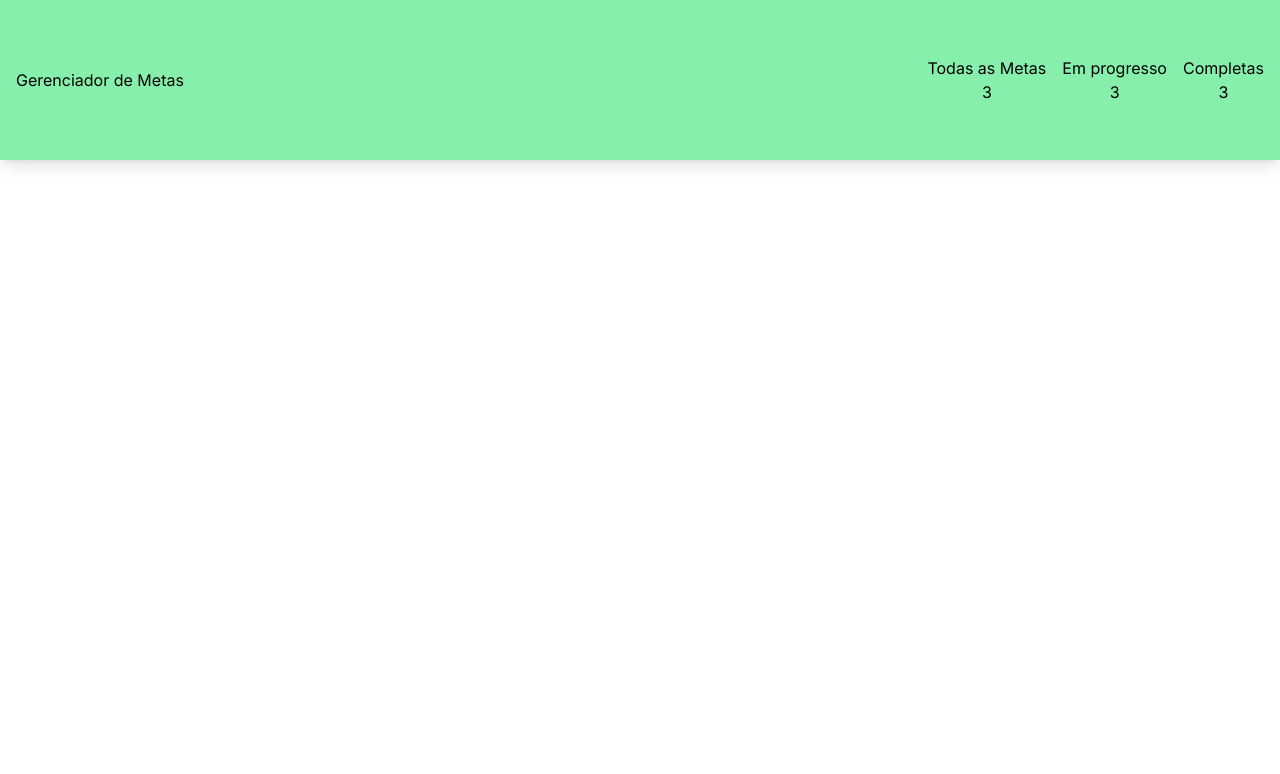
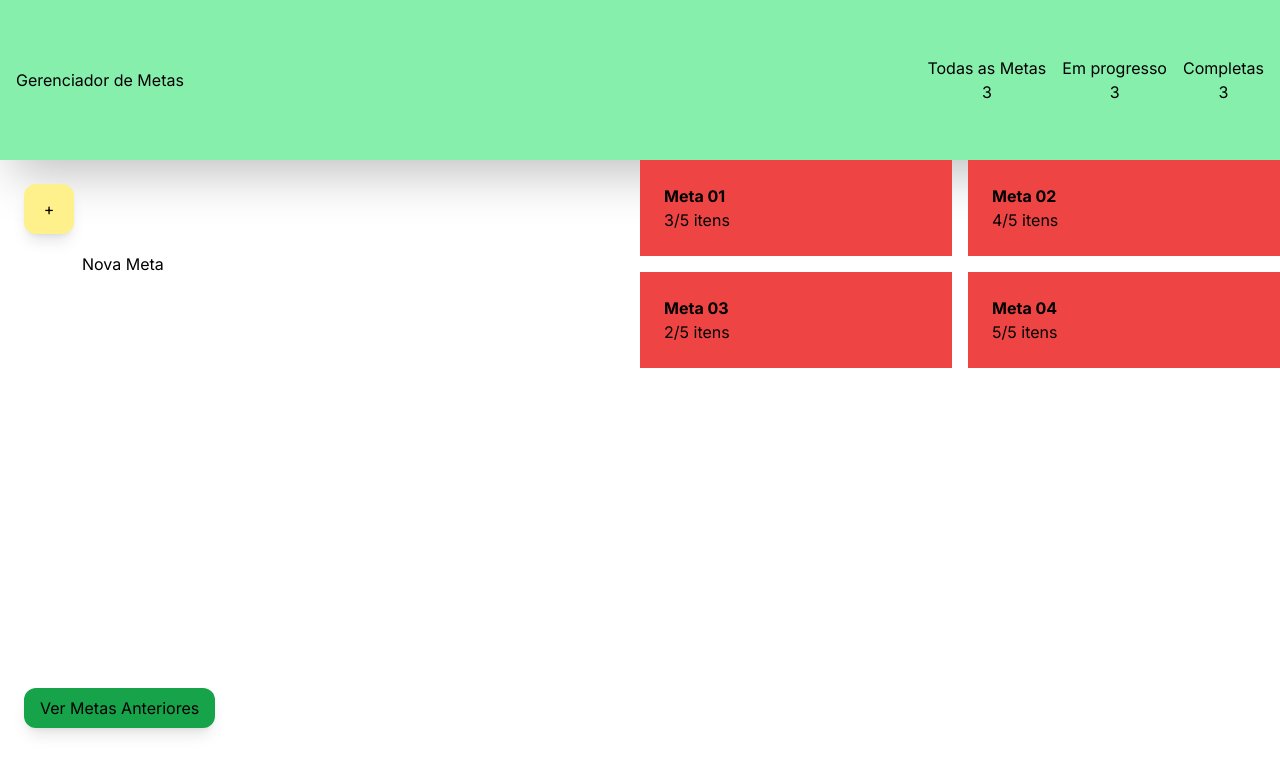
Before and after one commit to yuribodo/goaltracker, a Next.js app: page / in a window 1280 px wide. Shown: the top 774 px of the page. Built offline with nearby package versions, Linux system fonts and the light colour scheme.

Commit message:
initial design

```diff
--- /dev/null
+++ b/src/app/(components)/(goals).tsx
@@ -0,0 +1,23 @@
+export default function Goals() {
+    return (
+        <div className="grid grid-cols-2 gap-4">
+            <div className="px-6 py-6 bg-red-500">
+                <h2 className="font-bold">Meta 01</h2>
+                <h3>3/5 itens</h3>
+            </div>
+            <div className="px-6 py-6 bg-red-500">
+                <h2 className="font-bold">Meta 02</h2>
+                <h3>4/5 itens</h3>
+            </div>
+            <div className="px-6 py-6 bg-red-500">
+                <h2 className="font-bold">Meta 03</h2>
+                <h3>2/5 itens</h3>
+            </div>
+            <div className="px-6 py-6 bg-red-500">
+                <h2 className="font-bold">Meta 04</h2>
+                <h3>5/5 itens</h3>
+            </div>
+            {/* Adicione mais metas conforme necessário */}
+        </div>
+    );
+}
--- a/src/app/(header).tsx
+++ b/src/app/(components)/(header).tsx
@@ -3,7 +3,7 @@
 
 export default function Header() {
     return (
-        <div className="flex justify-between bg-green-300 h-[20vh] w-full shadow-lg ">
+        <div className="flex justify-between bg-green-300 h-[20vh] w-full shadow-2xl ">
             <div className="flex items-center">
                 <h1 className="px-4">Gerenciador de Metas</h1>
             </div>
--- a/src/app/page.tsx
+++ b/src/app/page.tsx
@@ -1,10 +1,26 @@
 import Image from "next/image";
-import Header from "./(header)";
+import Header from "./(components)/(header)";
+import Goals from "./(components)/(goals)";
 
 export default function Home() {
-  return (
-    <div className="min-h-screen">
-      <Header/>
-    </div>
-  );
+    return (
+        <div className="min-h-screen">
+            <Header />
+            <div className="flex justify-between">
+                <div className="flex space-x-2 py-6 px-6">
+                    <div className="flex items-center justify-center cursor-pointer bg-yellow-200 rounded-xl h-[50px] w-[50px] shadow-lg">+</div>
+                    <div className="flex items-center">
+                        <h1 className="">Nova Meta</h1>
+                    </div>
+                </div>
+                <div className="w-[50vw]">
+                    <Goals />
+
+                </div>
+            </div>
+            <div className="flex ml-6 bg-green-600 w-fit cursor-pointer px-2 rounded-xl shadow-lg mt-[40vh]">
+                <p className="p-2">Ver Metas Anteriores</p>
+            </div>
+        </div>
+    );
 }
```
